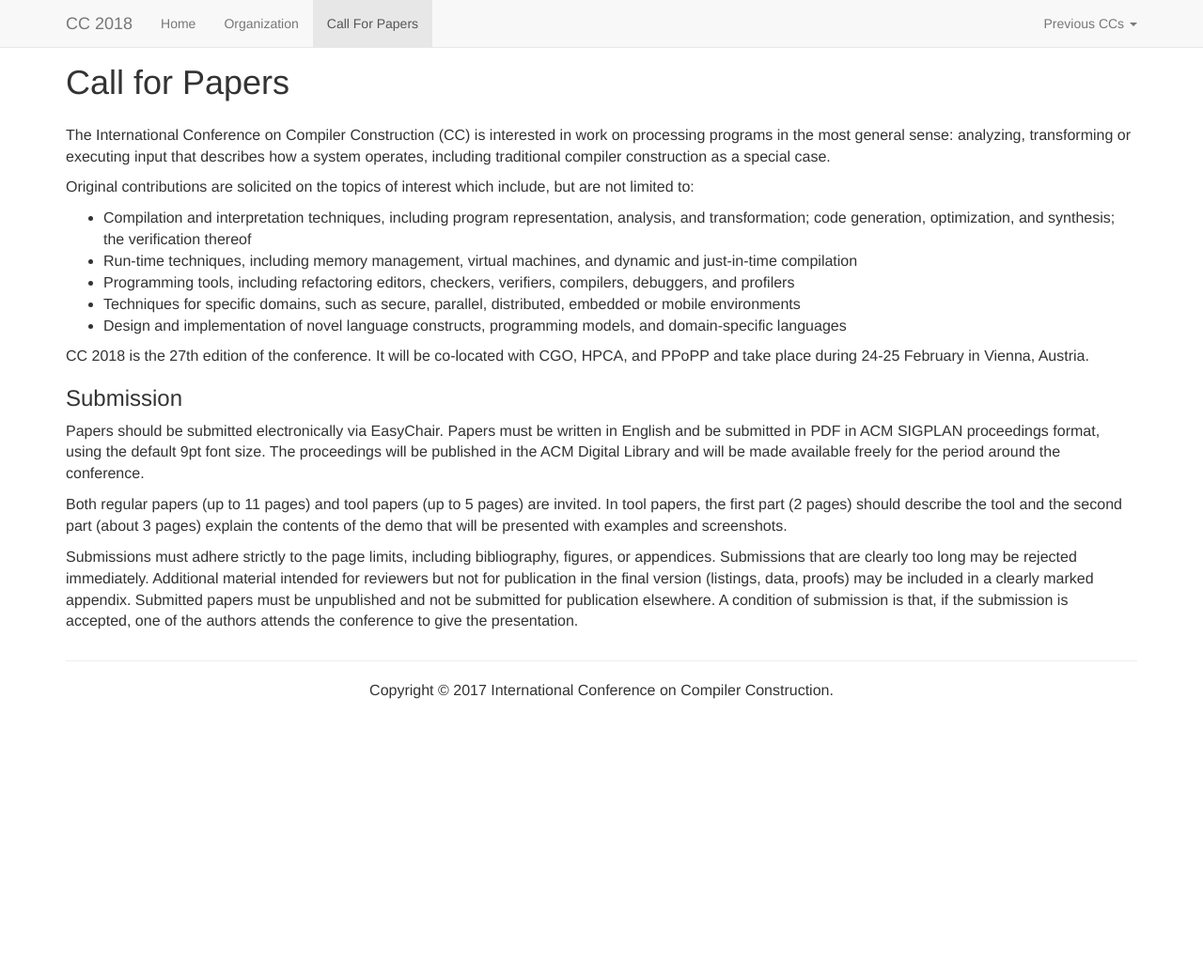
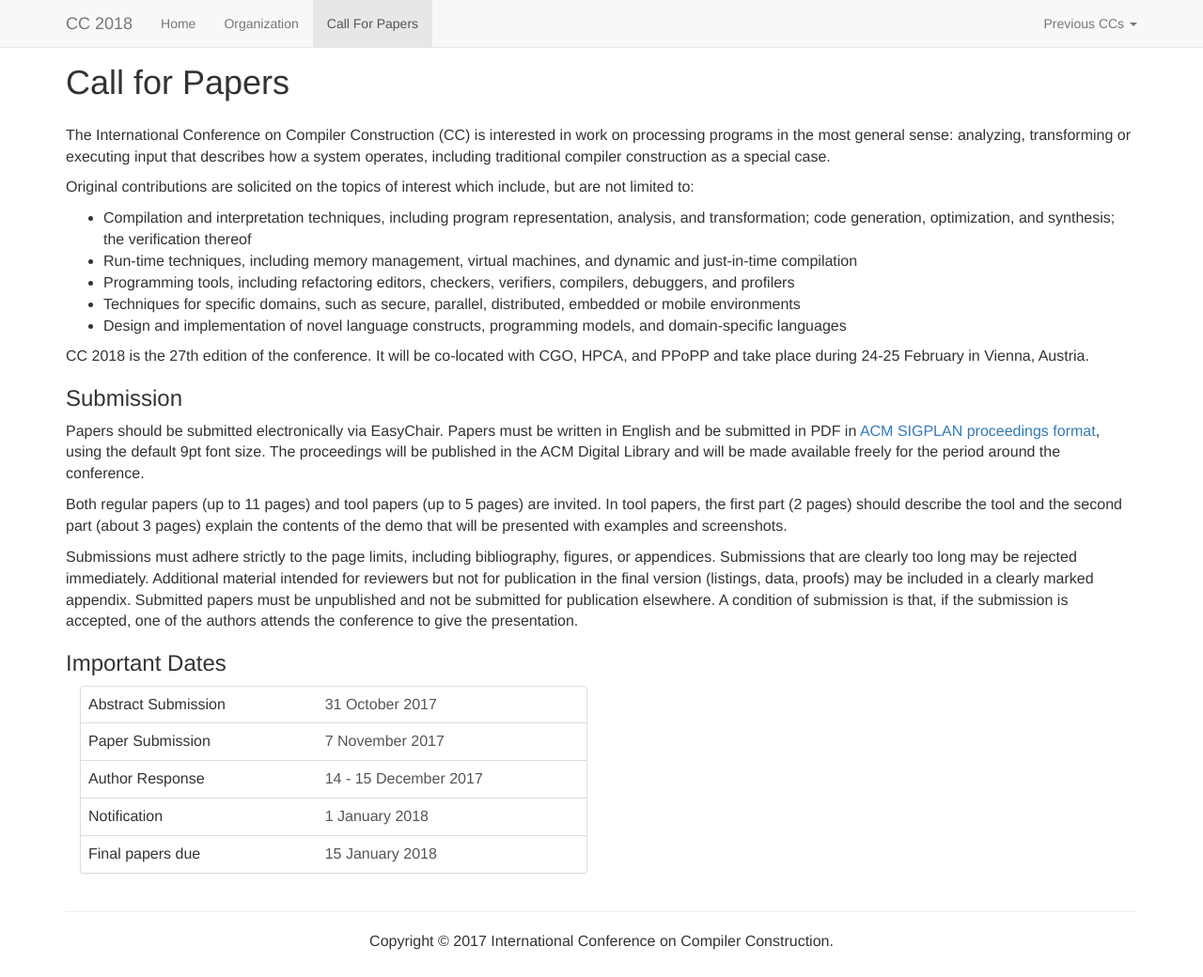
Before and after one commit to cc-conference/18, a Jekyll site: the page built from call.html, in a window 1280 px wide and 1040 px high. Shown: the whole window at 94% size. Built offline with Jekyll 4.4.1, drawn with Linux system fonts in a browser that asks for light colours; nearby versions of some CDN libraries.

Commit message:
add important dates on main page and call for papers

```diff
--- a/call.html
+++ b/call.html
@@ -40,7 +40,7 @@ title: Organization
         <h3>Submission</h3>
 
 	<p>
-	  Papers should be submitted electronically via EasyChair. Papers must be written in English and be submitted in PDF in ACM SIGPLAN proceedings format, using the default 9pt font size. The proceedings will be published in the ACM Digital Library and will be made available freely for the period around the conference.
+	  Papers should be submitted electronically via EasyChair. Papers must be written in English and be submitted in PDF in <a href="http://www.sigplan.org/Resources/Author/">ACM SIGPLAN proceedings format</a>, using the default 9pt font size. The proceedings will be published in the ACM Digital Library and will be made available freely for the period around the conference.
 	</p>
 
 	<p>
@@ -50,7 +50,36 @@ title: Organization
 	<p>
 	  Submissions must adhere strictly to the page limits, including bibliography, figures, or appendices. Submissions that are clearly too long may be rejected immediately. Additional material intended for reviewers but not for publication in the final version (listings, data, proofs) may be included in a clearly marked appendix. Submitted papers must be unpublished and not be submitted for publication elsewhere. A condition of submission is that, if the submission is accepted, one of the authors attends the conference to give the presentation.
 	</p>
+
+
+        <h3>Important Dates</h3>
+
+  <div class="col-md-6">
+    <div class="panel panel-default">
+      <table class="table">
+        <tbody>
+          <tr>
+            <td><!--<s>-->Abstract Submission<!--</s>--></td><td>31 October 2017</td>
+          </tr>
+          <tr>
+            <td>Paper Submission</td><td>7  November 2017</td>
+          </tr>
+          <tr>
+            <td>Author Response</td><td>14 - 15 December 2017</td>
+          </tr>
+          <tr>
+            <td>Notification</td><td>1 January 2018</td>
+          </tr>
+          <tr>
+            <td>Final papers due</td><td>15 January 2018</td>
+          </tr>
+        </tbody>
+      </table>
+    </div> <!-- /.panel -->
+  </div> <!-- /.col-md-6 -->
+
       </div> <!-- /.col-lg-12 -->
     </div> <!-- /.row -->
   </div> <!-- /.container -->
+
 </section>
```
Also changed, not shown: index.html (+10 -3 lines).
